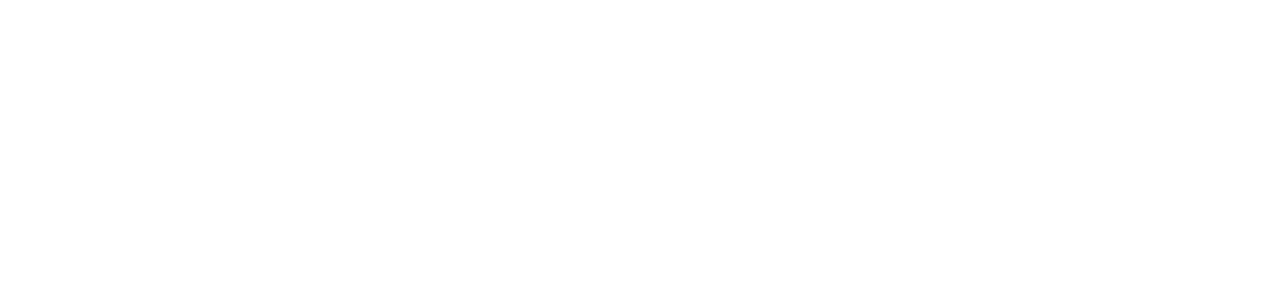
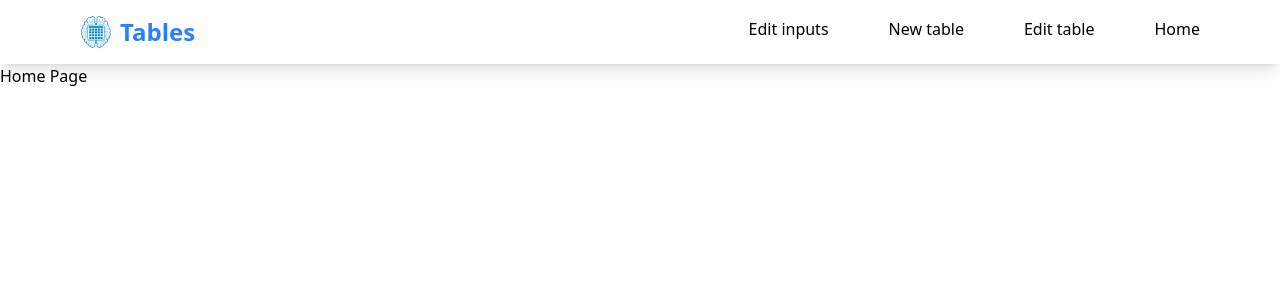
Before and after one commit to mohamedssabry/Graduation-Project, a React (Vite) app: page /table in a window 1280 px wide. Before the commit this address had no page. Shown: the top 300 px of the page. Built offline with nearby package versions, Linux system fonts and the light colour scheme.

Commit message:
Refactored Navbar: Added NavLink for routing and improved active state styling.

```diff
--- a/src/App.jsx
+++ b/src/App.jsx
@@ -7,6 +7,11 @@
 import NewPassword from "./modules/Auth/NewPassword";
 import VerificationCode from "./modules/Auth/OtpCode";
 import GenerateForm from "./modules/GenerateForm";
+import PageLayout from "./modules/shared/components/template/PageLayout";
+
+const EditInputs = () => <h2>Edit Inputs Page</h2>;
+const EditTable = () => <h2>Edit Table Page</h2>;
+const Home = () => <h2>Home Page</h2>;
 
 function App() {
   return (
@@ -24,7 +29,14 @@
           <Route path="new-password" element={<NewPassword />} />
           <Route path="verify-otp" element={<VerificationCode />} />
         </Route>
-        <Route path="generate-table" element={<GenerateForm />} />
+
+        {/* Table Routes */}
+        <Route path="/table" element={<PageLayout />}>
+          <Route index element={<Home />} /> {/* Default route for /table */}
+          <Route path="edit-inputs" element={<EditInputs />} />
+          <Route path="new-table" element={<GenerateForm />} />
+          <Route path="edit-table" element={<EditTable />} />
+        </Route>
       </Routes>
     </BrowserRouter>
   );
--- a/src/modules/Auth/Admin/index.jsx
+++ b/src/modules/Auth/Admin/index.jsx
@@ -65,7 +65,7 @@
 
                 <button
                   type="submit"
-                  className="w-1/3 cursor-pointer bg-blue-600 text-white py-2 rounded-3xl transition duration-300"
+                  className="w-1/3 cursor-pointer bg-blue-600 text-white py-2 rounded-3xl transition duration-300 hover:bg-blue-700 "
                 >
                   Login
                 </button>
--- a/src/modules/GenerateForm/index.jsx
+++ b/src/modules/GenerateForm/index.jsx
@@ -1,6 +1,5 @@
 import React, { useState } from "react";
 import { TextInput } from "../shared/components/atoms";
-import iconimg from "../../assets/imgs/iconimg.svg";
 
 const GenerateForm = () => {
   const [materials, setMaterials] = useState([{ id: Date.now() }]);
@@ -324,7 +323,7 @@
               className="bg-blue-500 text-white rounded-lg px-4 py-2 w-full text-2xl flex justify-center gap-2 cursor-pointer"
             >
               Generate
-              <img src={iconimg} alt="" width={20} />
+              <img src="/assets/iconimg.svg" alt="" width={20} />
             </button>
           </div>
         </form>
--- /dev/null
+++ b/src/modules/Navbar/index.jsx
@@ -0,0 +1,61 @@
+import { NavLink } from "react-router-dom";
+
+const Navbar = () => {
+  return (
+    <nav className="bg-white shadow-lg px-20 py-4 flex items-center justify-between ">
+      <div className="flex items-center">
+        <img
+          src="/assets/tables-logo.svg"
+          alt="Tables Logo"
+          className="w-8 h-8 mr-2"
+        />
+        <h1 className="text-blue-500 font-bold text-2xl">Tables</h1>
+      </div>
+      <div className="flex gap-15">
+        <NavLink
+          to="/table/edit-inputs/"
+          className={({ isActive }) =>
+            `pb-1 border-b-2 ${
+              isActive ? "border-black" : "border-transparent"
+            }`
+          }
+        >
+          Edit inputs
+        </NavLink>
+        <NavLink
+          to="/table/new-table/"
+          className={({ isActive }) =>
+            `pb-1 border-b-2 ${
+              isActive ? "border-black" : "border-transparent"
+            }`
+          }
+        >
+          New table
+        </NavLink>
+        <NavLink
+          to="/table/edit-table/"
+          className={({ isActive }) =>
+            `pb-1 border-b-2 ${
+              isActive ? "border-black" : "border-transparent"
+            }`
+          }
+        >
+          Edit table
+        </NavLink>
+        <NavLink
+          to="/table/"
+          end
+          className={({ isActive }) =>
+            `pb-1 border-b-2 ${
+              isActive ? "border-black" : "border-transparent"
+            }`
+          }
+        >
+          Home
+        </NavLink>
+      </div>
+    </nav>
+  );
+};
+
+export default Navbar;
--- /dev/null
+++ b/src/modules/shared/components/template/PageLayout/index.jsx
@@ -0,0 +1,16 @@
+import React from "react";
+import Navbar from "../../../../Navbar";
+import { Outlet } from "react-router-dom";
+
+const PageLayout = () => {
+  return (
+    <div className="">
+      <Navbar />
+      <main className="">
+        <Outlet />
+      </main>
+    </div>
+  );
+};
+
+export default PageLayout;
--- a/src/modules/shared/components/template/index.js
+++ /dev/null
@@ -1,2 +0,0 @@
-export { default as Template } from "./Template";
-export { default as PageLayout } from "./PageLayout";
```
Also changed, not shown: public/assets/iconimg.svg (renamed from src/assets/imgs/iconimg.svg), public/assets/tables-logo.svg (added).
